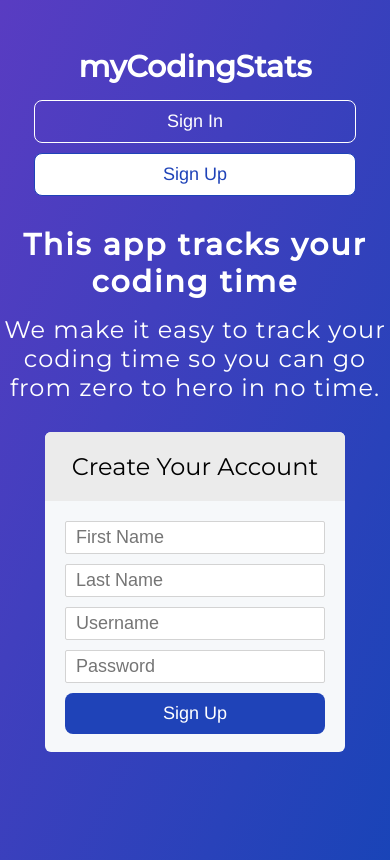
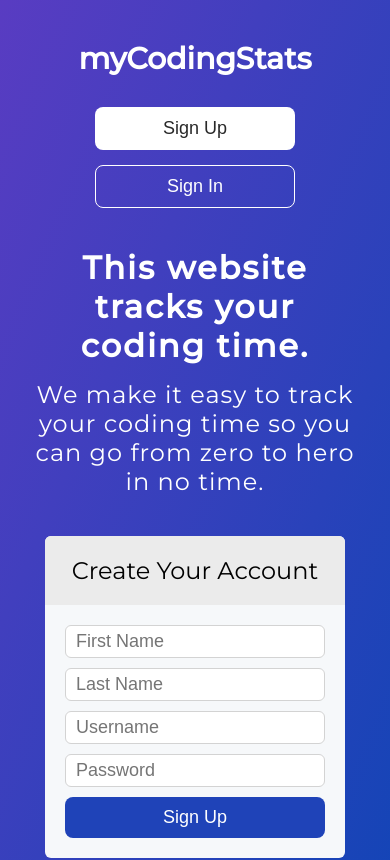
Before and after one commit to fig781/myCodingStats.com-Client, a Vue app: page /#/ in a window 390 px wide. Shown: the top 860 px of the page. Built offline with nearby package versions, Linux system fonts and the light colour scheme; no server answers.

Commit message:
update landing page, add global css

```diff
--- /dev/null
+++ b/src/assets/global.css
@@ -0,0 +1,37 @@
+/* All global styling goes here */
+
+:root {
+  /* COLORS */
+  --clr-prime: #1f43b8;
+  --clr-bg: rgb(235, 235, 235);
+  --clr-font: black;
+  --clr-font-secondary: rgb(41, 41, 41);
+
+  /* FONTS */
+  --ft-header: 'Montserrat', sans-serif;
+  --ft-body: 'Montserrat', sans-serif;
+}
+
+/* GLOBAL STYLES */
+* {
+  box-sizing: border-box;
+  margin: 0;
+  padding: 0;
+}
+
+h1,
+h2,
+h3,
+h4,
+h5,
+h6 {
+  font-family: var(--ft-header);
+}
+
+button {
+  max-height: 43px;
+}
+
+a {
+  text-decoration: none;
+}
--- a/src/main.js
+++ b/src/main.js
@@ -5,6 +5,8 @@ import store from './store';
 
 Vue.config.productionTip = false;
 
+import '@/assets/global.css';
+
 new Vue({
   router,
   store,
--- a/src/views/Home.vue
+++ b/src/views/Home.vue
@@ -1,69 +1,127 @@
 <template>
-  <div id="home">
-    <div id="landing">
-      <div id="navbar">
-        <div id="left-nav">
-          <div id="logo">
-            <router-link to="/">myCodingStats</router-link>
+  <main>
+    <header class="nav">
+      <div class="nav-inner">
+        <div class="nav-left">
+          <div class="logo">
+            <router-link to="/"><h1>myCodingStats</h1> </router-link>
           </div>
-          <div id="app-button" class="nav-button" v-if="loggedIn" @click="$router.push({ name: 'GridView', params: { id: user.userId } })">
+          <button
+            class="app-btn nav-btn"
+            v-if="loggedIn"
+            @click="$router.push({ name: 'GridView', params: { id: user.userId } })"
+          >
             Go To App
-          </div>
+          </button>
         </div>
 
-        <div id="right-nav">
-          <div class="nav-button sign-in" v-if="!loggedIn" @click="$router.push('login')">
+        <div class="nav-right">
+          <button
+            class="nav-btn sign-in"
+            v-if="!loggedIn"
+            @click="$router.push('login')"
+          >
             Sign In
-          </div>
-          <div class="nav-button sign-up" v-if="!loggedIn" @click="$router.push('register')">
+          </button>
+          <button
+            class="nav-btn sign-up"
+            v-if="!loggedIn"
+            @click="$router.push('register')"
+          >
             Sign Up
-          </div>
+          </button>
           <p v-if="loggedIn">{{ user.firstName }} {{ user.lastName }}</p>
-          <div class="nav-button" id="logout" v-if="loggedIn" @click="logout">
+          <button class="nav-btn logout-btn" v-if="loggedIn" @click="logout">
             Logout
-          </div>
+          </button>
         </div>
       </div>
-      <div id="main-container">
-        <div id="left-container">
-          <h1>This app tracks your coding time</h1>
-          <h2>
-            We make it easy to track your coding time so you can go from zero to hero in no time.
-          </h2>
-        </div>
-        <div id="right-container" v-if="!loggedIn">
-          <div id="header">
+    </header>
+
+    <section class="mid">
+      <div class="mid-text">
+        <h1>This website tracks your coding time.</h1>
+        <h2>
+          We make it easy to track your coding time so you can go from zero to hero
+          in no time.
+        </h2>
+      </div>
+      <div class="create-account-container">
+        <div class="create-account" v-if="!loggedIn">
+          <div class="create-account-head">
             <h2>Create Your Account</h2>
           </div>
           <form @submit.prevent="onSubmit">
-            <InputErrorMessage class="error" :message="firstNameErrorMessage" v-if="firstNameErrorMessage" />
-            <input class="text-input" type="text" placeholder="First Name" v-model="formData.firstName" /><br />
-            <InputErrorMessage class="error" :message="lastNameErrorMessage" v-if="lastNameErrorMessage" />
-            <input class="text-input" type="text" placeholder="Last Name" v-model="formData.lastName" /><br />
-            <InputErrorMessage class="error" :message="emailErrorMessage" v-if="emailErrorMessage" />
-            <input class="text-input" type="text" placeholder="Username" v-model="formData.email" /><br />
-            <InputErrorMessage class="error" :message="passwordErrorMessage" v-if="passwordErrorMessage" />
-            <input class="text-input" type="password" placeholder="Password" v-model="formData.password" /><br />
+            <InputErrorMessage
+              class="error"
+              :message="firstNameErrorMessage"
+              v-if="firstNameErrorMessage"
+            />
+            <input
+              class="text-input"
+              type="text"
+              placeholder="First Name"
+              v-model="formData.firstName"
+            /><br />
+            <InputErrorMessage
+              class="error"
+              :message="lastNameErrorMessage"
+              v-if="lastNameErrorMessage"
+            />
+            <input
+              class="text-input"
+              type="text"
+              placeholder="Last Name"
+              v-model="formData.lastName"
+            /><br />
+            <InputErrorMessage
+              class="error"
+              :message="emailErrorMessage"
+              v-if="emailErrorMessage"
+            />
+            <input
+              class="text-input"
+              type="text"
+              placeholder="Username"
+              v-model="formData.email"
+            /><br />
+            <InputErrorMessage
+              class="error"
+              :message="passwordErrorMessage"
+              v-if="passwordErrorMessage"
+            />
+            <input
+              class="text-input"
+              type="password"
+              placeholder="Password"
+              v-model="formData.password"
+            /><br />
 
-            <div id="signup-button" type="submit" name="submit" @click="onSubmit">
+            <button id="signup-button" type="submit" name="submit" @click="onSubmit">
               <Loader v-if="loading" />
               <p v-if="!loading">Sign Up</p>
-            </div>
-            <br />
+            </button>
           </form>
         </div>
       </div>
-    </div>
-  </div>
+    </section>
+
+    <footer class="footer">
+      <p>
+        Made by Aden Eilers
+        <a target="_blank" href="https://github.com/fig781/myCodingStats.com-Client"
+          >Github</a
+        >
+      </p>
+    </footer>
+  </main>
 </template>
 
 <script>
-  //<div id="descriptions">
-  //      other cool stuff here
-  //    </div>
   import InputErrorMessage from '../components/InputErrorMessage';
   import { inputValidation } from '../globalFunctions/inputValidation';
   import Loader from '../components/Loader';
+
   export default {
     name: 'Home',
     components: {
@@ -97,15 +155,33 @@
         this.emailErrorMessage = '';
         this.passwordErrorMessage = '';
 
-        const firstNameEmpty = inputValidation.checkIfInputEmpty(this.formData.firstName);
-        const lastNameEmpty = inputValidation.checkIfInputEmpty(this.formData.lastName);
+        const firstNameEmpty = inputValidation.checkIfInputEmpty(
+          this.formData.firstName
+        );
+        const lastNameEmpty = inputValidation.checkIfInputEmpty(
+          this.formData.lastName
+        );
         const emailEmpty = inputValidation.checkIfInputEmpty(this.formData.email);
-        const passwordEmpty = inputValidation.checkIfInputEmpty(this.formData.password);
+        const passwordEmpty = inputValidation.checkIfInputEmpty(
+          this.formData.password
+        );
 
-        const firstNameToolong = inputValidation.checkIfInputTooLong(this.formData.firstName, 40);
-        const lastNameTooLong = inputValidation.checkIfInputTooLong(this.formData.lastName, 40);
-        const emailToolong = inputValidation.checkIfInputTooLong(this.formData.email, 40);
-        const passwordTooLong = inputValidation.checkIfInputTooLong(this.formData.password, 40);
+        const firstNameToolong = inputValidation.checkIfInputTooLong(
+          this.formData.firstName,
+          40
+        );
+        const lastNameTooLong = inputValidation.checkIfInputTooLong(
+          this.formData.lastName,
+          40
+        );
+        const emailToolong = inputValidation.checkIfInputTooLong(
+          this.formData.email,
+          40
+        );
+        const passwordTooLong = inputValidation.checkIfInputTooLong(
+          this.formData.password,
+          40
+        );
 
         if (firstNameEmpty) {
           this.firstNameErrorMessage = 'First name empty';
@@ -131,7 +207,12 @@
           this.passwordErrorMessage = 'Password too long';
         }
 
-        if (this.emailErrorMessage == '' && this.passwordErrorMessage == '' && this.firstNameErrorMessage == '' && this.lastNameErrorMessage == '') {
+        if (
+          this.emailErrorMessage == '' &&
+          this.passwordErrorMessage == '' &&
+          this.firstNameErrorMessage == '' &&
+          this.lastNameErrorMessage == ''
+        ) {
           this.loading = true;
           const response = await this.$store.dispatch('signUp', this.formData);
 
@@ -159,7 +240,11 @@
       },
     },
     mounted() {
-      if (this.user.userId != null && this.user.firstName != null && this.user.lastName != null) {
+      if (
+        this.user.userId != null &&
+        this.user.firstName != null &&
+        this.user.lastName != null
+      ) {
         this.loggedIn = true;
       }
     },
@@ -168,44 +253,61 @@
 
 <style scoped>
   /* HERO */
-  #landing {
+  main {
     background: linear-gradient(113deg, rgb(89, 60, 194) 0%, rgb(17, 69, 182) 100%);
     height: 100vh;
     color: white;
   }
+
   /* NAVBAR */
-  #navbar {
-    padding: 3rem 7rem 0rem 7rem;
+  .nav {
+    max-width: 1320px;
+    width: 100%;
+    padding: 40px 0px;
+    margin: 0 auto;
+  }
+
+  .nav-inner {
     display: flex;
     justify-content: space-between;
   }
-  #left-nav {
+
+  .nav-left {
+    display: flex;
+    align-items: center;
+  }
+
+  .logo h1 {
+    font-size: 30px;
+    font-weight: 600;
+  }
+
+  .logo a {
+    color: white;
+  }
+
+  .app-btn {
+    background-color: white;
+    margin-left: 30px;
+    color: var(--clr-font-secondary);
+    border: solid 1px transparent;
+  }
+
+  .app-btn:hover {
+    border: solid 1px #eef0ff;
+    background-color: #eef0ff;
+  }
+
+  .nav-right {
     display: flex;
   }
-  #logo {
-    font-size: 30px;
-    font-weight: 600;
-    margin: auto;
-    font-family: 'Montserrat', sans-serif;
-  }
-  #logo a {
-    color: white;
-    text-decoration: none;
-  }
-  #app-button {
-    background-color: white;
-    margin-left: 30px;
-    color: #1f43b8;
-  }
-  #right-nav {
-    display: flex;
-  }
-  #right-nav p {
+
+  .nav-right p {
     margin: auto;
     font-size: 20px;
     padding-right: 15px;
   }
-  .nav-button {
+  .nav-btn {
     padding: 10px;
     border-radius: 8px;
     font-size: 18px;
@@ -214,78 +316,82 @@
   }
   .sign-up {
     background-color: white;
-    color: #1f43b8;
-    border: solid 1px #1f43b8;
+    color: var(--clr-font-secondary);
+    border: solid 1px transparent;
   }
   .sign-up:hover {
     border: solid 1px #eef0ff;
-    color: #1f43b8;
     background-color: #eef0ff;
   }
   .sign-in {
     border: solid 1px white;
     margin-right: 10px;
+    background: transparent;
+    color: white;
   }
   .sign-in:hover {
-    color: #eeeeee;
+    color: var(--clr-bg);
     border: solid 1px rgb(209, 209, 209);
   }
-  #logout {
-    background-color: rgba(178, 34, 34, 0);
+
+  .logout-btn {
+    color: white;
+    background-color: transparent;
     border: solid 1px white;
   }
-  #logout:hover {
-    background-color: rgba(178, 34, 34, 0);
-    border: solid 1px white;
+  .logout-btn:hover {
+    color: var(--clr-font-secondary);
+    background-color: white;
   }
 
   /* MIDDLE HERO */
-  #main-container {
-    display: grid;
-    grid-template-columns: 1fr 300px;
-    grid-template-rows: auto;
-    margin: 0 18vw 0 18vw;
-    position: relative;
+  .mid {
+    display: flex;
     align-items: center;
-    height: 80vh;
+    justify-content: center;
+    height: calc(100vh - 123px - 48px);
+    margin: 0 15px;
   }
-  #left-container {
+  .mid-text {
     max-width: 650px;
+    padding: 0 15px;
+    white-space: normal;
   }
-  #left-container h1 {
-    font-size: 55px;
-    font-family: 'Montserrat', sans-serif;
+  .mid-text h1 {
+    font-size: 3.3rem;
+    font-family: var(--ft-header);
     margin-bottom: 15px;
     letter-spacing: 2px;
   }
-  #left-container h2 {
+  .mid-text h2 {
     font-weight: 400;
-    font-family: 'Montserrat', sans-serif;
+    font-family: var(--ft-body);
     letter-spacing: 1px;
   }
 
-  #right-container {
+  /* CREATE ACCOUNT WIDGET */
+  .create-account {
     text-align: center;
     border-radius: 6px;
     background-color: #f6f8fa;
     width: 300px;
   }
 
-  #header {
+  .create-account-head {
     background-color: rgb(235, 235, 235);
     font-family: 'Montserrat', sans-serif;
     padding: 20px;
     border-radius: 6px 6px 0px 0px;
     color: black;
   }
-  #header h2 {
+  .create-account-head h2 {
     font-weight: normal;
   }
 
   form {
-    padding: 20px 20px 0px 20px;
-    margin: auto;
+    padding: 20px;
   }
+
   .error {
     text-align: left;
     margin-bottom: 2px;
@@ -294,7 +400,7 @@
     border: 1px solid lightgrey;
     padding: 5px 10px;
     font-size: 18px;
-    border-radius: 2px;
+    border-radius: 6px;
     margin-bottom: 10px;
     width: 100%;
     box-sizing: border-box;
@@ -309,87 +415,95 @@
     outline: none;
     border-radius: 8px;
     font-size: 18px;
-    cursor: pointer;
     text-align: center;
     background-color: #1f43b8;
     color: white;
+    width: 100%;
+    cursor: pointer;
   }
   #signup-button:hover {
     background: #2a54b1;
   }
 
-  @media only screen and (max-width: 1000px) {
-    #landing {
-      height: 110vh;
-    }
-    #main-container {
-      display: block;
-      text-align: center;
-      margin-right: 8%;
-      margin-left: 8%;
-      height: fit-content;
-    }
-    #left-container {
-      margin: 30px auto 30px auto;
-    }
-    #right-container {
-      margin: 0px auto 50px auto;
+  /* FOOTER */
+  .footer {
+    display: flex;
+    justify-content: center;
+    align-items: center;
+    padding: 15px;
+  }
+
+  .footer a {
+    text-decoration: underline;
+    color: var(--clr-bg);
+  }
+
+  @media only screen and (max-width: 1440px) {
+    .nav {
+      padding: 40px 70px;
     }
   }
+
+  /* @media only screen and (max-width: 1024px) {
+
+  } */
   @media only screen and (max-width: 768px) {
-    #navbar {
-      padding: 3rem 2rem 0rem 2rem;
+    main {
+      height: 100%;
+    }
+    .nav-inner {
+      flex-direction: column;
+    }
+
+    .nav-left {
+      flex-direction: column;
+      padding-bottom: 15px;
+    }
+
+    .logo {
+      padding-bottom: 15px;
+    }
+
+    .nav-btn {
+      width: 200px;
+    }
+
+    .app-btn {
+      margin: 0;
+    }
+    .nav-right {
+      flex-direction: column-reverse;
+      align-items: center;
+    }
+
+    .logout-btn {
+      margin-bottom: 15px;
+    }
+
+    .sign-in {
+      margin: 0;
+    }
+
+    .sign-up {
+      margin-bottom: 15px;
+    }
+
+    .mid {
+      flex-direction: column;
       text-align: center;
-      display: inline;
+      justify-content: start;
     }
-    #app-button {
-      margin: 10px auto 0 auto;
-      max-width: 300px;
-    }
-    .nav-button {
-      margin: 10px auto 0 auto;
-      max-width: 300px;
-    }
-    #left-nav {
-      display: block;
-    }
-    #right-nav {
-      display: block;
-    }
-    #right-nav p {
-      margin-top: 10px;
-    }
-    #logout {
-      max-width: 300px;
-      margin: 10px auto 0 auto;
+
+    .mid-text {
+      padding-bottom: 40px;
     }
   }
-  @media only screen and (max-width: 540px) {
-    #landing {
-      height: 130vh;
-    }
-    #main-container {
-      margin-right: 1%;
-      margin-left: 1%;
-    }
-    #navbar {
-      padding: 3rem 2rem 0rem 2rem;
-      display: block;
-    }
-    #right-nav {
-      justify-content: center;
-      margin-top: 15px;
-    }
-    #left-container h1 {
-      font-size: 30px;
+  @media only screen and (max-width: 425px) {
+    .mid-text h1 {
+      font-size: 2rem;
     }
   }
-  @media only screen and (max-width: 360px) {
-    #landing {
-      height: 150vh;
-    }
-    #right-container {
-      width: 250px;
-    }
-  }
+  /* @media only screen and (max-width: 375px) {
+
+  } */
 </style>
```
